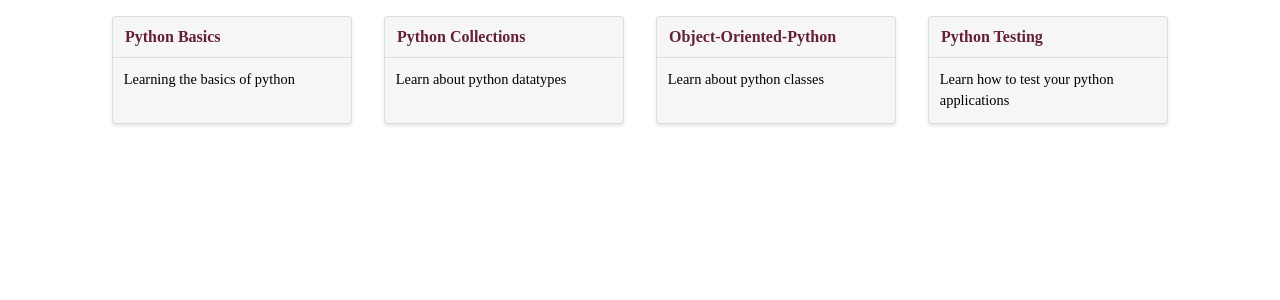
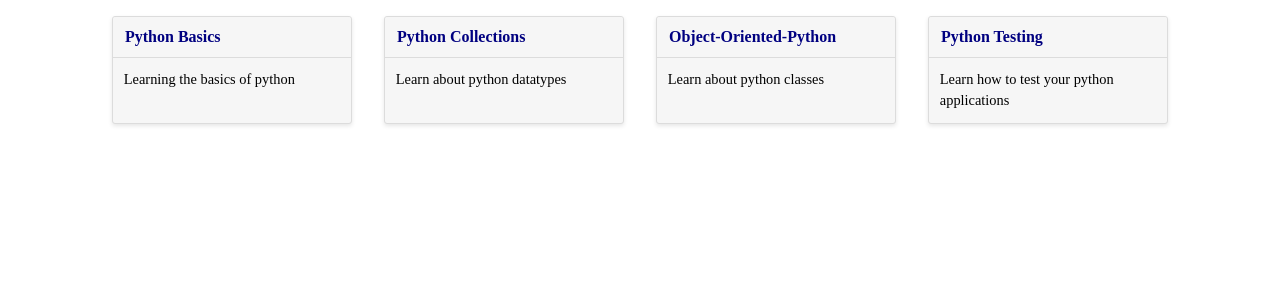
Before and after one commit to chepkoy/customizing_django_templates, a Django app: page /courses/ in a window 1280 px wide. Shown: the part 90-390 px from the top of the page. Run offline with Django 3.2, Linux system fonts and the light colour scheme; data comes from the database, SQL or seed files in the repository.

Commit message:
The static tag

```diff
--- /dev/null
+++ b/courses/static/courses/css/courses.css
@@ -0,0 +1,3 @@
+.card header a {
+      color: #000080;
+}
--- a/courses/templates/courses/course_list.html
+++ b/courses/templates/courses/course_list.html
@@ -1,4 +1,10 @@
 {% extends "layout.html" %}
+
+{% load static from staticfiles%}
+
+{% block static%}
+    <link rel="stylesheet" href=" {% static 'courses/css/courses.css' %}">
+{% endblock %}
 
 {% block title %} Available courses {% endblock%}
 
--- a/templates/layout.html
+++ b/templates/layout.html
@@ -5,6 +5,7 @@
     <head>
         <title>{% block title %}{% endblock %}</title>
         <link rel="stylesheet" href=" {% static 'css/layout.css' %}">
+        {% block static %} {% endblock %}
 
     </head>
     <body>
```
